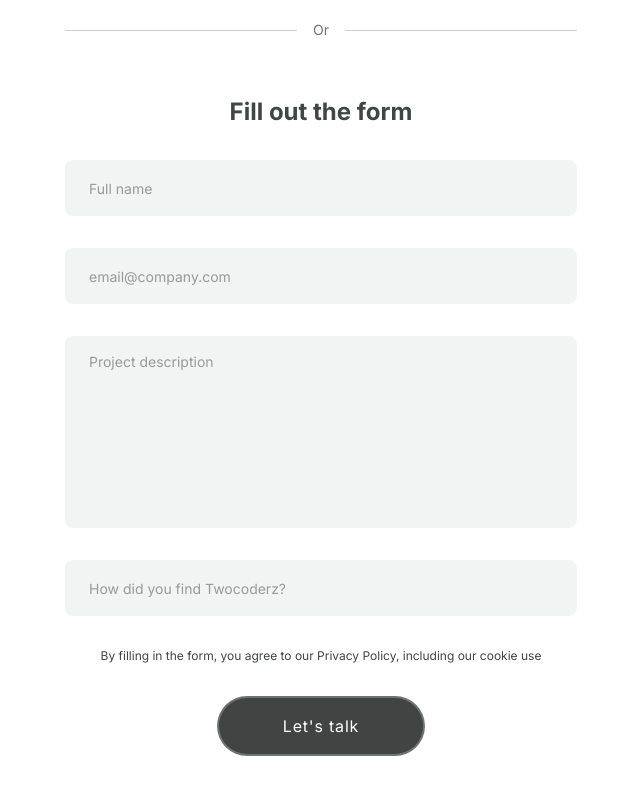
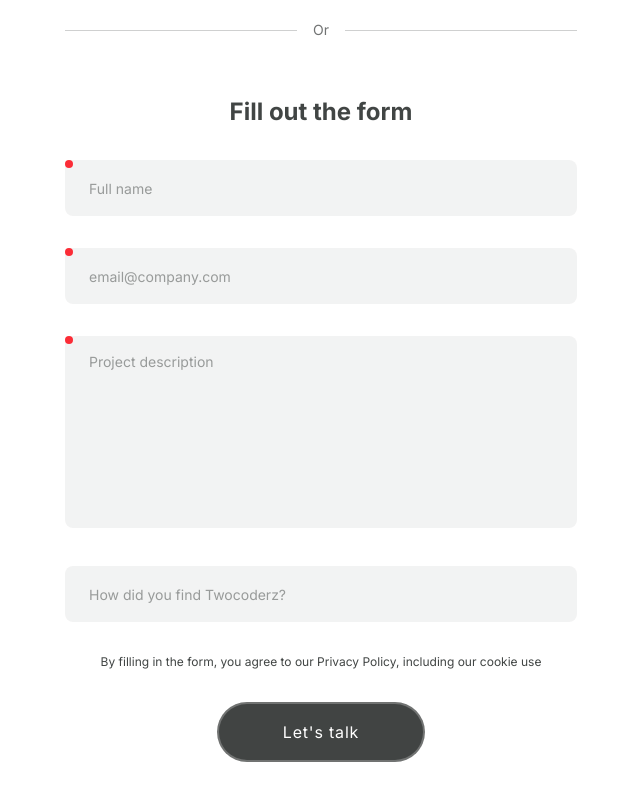
Before and after one commit to twocoderz/twocoderz.team, a React (Vite) app: page /contact in a window 1280 px wide. Shown: the part 524-1324 px from the top of the page, without its empty margins (319-959 px from the left). Built offline with nearby package versions, Linux system fonts and the light colour scheme.

Commit message:
implement required indication

```diff
--- a/src/pages/contact/components/ContactForm.tsx
+++ b/src/pages/contact/components/ContactForm.tsx
@@ -8,21 +8,23 @@ export default function ContactForm() {
         type="text"
         required
         placeholder="Full name"
-        className="placeholder:text-black-40 placeholder:text-sm"
+        className="placeholder:text-black-40 placeholder:text-sm w-full"
       />
       <Input
         type="email"
+        required
         placeholder="email@company.com"
-        className="placeholder:text-black-40 placeholder:text-sm"
+        className="placeholder:text-black-40 placeholder:text-sm w-full"
       />
       <Textarea
         placeholder="Project description"
-        className="h-48 placeholder:text-black-40 placeholder:text-sm"
+        required
+        className="h-48 placeholder:text-black-40 placeholder:text-sm w-full"
       />
       <Input
         type="text"
         placeholder="How did you find Twocoderz?"
-        className="placeholder:text-black-40 placeholder:text-sm"
+        className="placeholder:text-black-40 placeholder:text-sm w-full"
       />
     </form>
   );
--- a/src/shared/components/ui/MyInput.tsx
+++ b/src/shared/components/ui/MyInput.tsx
@@ -8,18 +8,23 @@ export interface InputProps extends InputHTMLAttributes<HTMLInputElement> {
 
 const Input = forwardRef<HTMLInputElement, InputProps>(
   ({ label, error, helperText, className, ...props }, ref) => {
+    const ariaLabel = props["aria-label"] ?? label;
+
     return (
       <div className="flex flex-col gap-p2">
-        {label && (
-          <label className="text-sm font-medium text-black-80">{label}</label>
+        <div className="relative">
+          {props.required && (
+            <span className="absolute top-0 left-0 h-2 w-2 rounded-full bg-red-500" />
           )}
           <input
             ref={ref}
+            aria-label={ariaLabel}
             className={`px-p6 py-p4 bg-black-5 rounded-r2 focus:outline-none focus:ring-1 focus:ring-black-80 ${
               error ? "border-red-500 focus:ring-red-500" : ""
             } ${className || ""}`}
             {...props}
           />
+        </div>
         {error && <p className="text-xs text-red-500">{error}</p>}
         {helperText && !error && (
           <p className="text-xs text-black-60">{helperText}</p>
--- a/src/shared/components/ui/MyTextarea.tsx
+++ b/src/shared/components/ui/MyTextarea.tsx
@@ -8,20 +8,23 @@ export interface TextareaProps extends TextareaHTMLAttributes<HTMLTextAreaElemen
 
 const Textarea = forwardRef<HTMLTextAreaElement, TextareaProps>(
   ({ label, error, helperText, className, ...props }, ref) => {
+    const ariaLabel = props["aria-label"] ?? label;
+
     return (
       <div className="flex flex-col gap-p2">
-        {label && (
-          <label className="text-sm font-medium text-black-80">
-            {label}
-          </label>
+        <div className="relative">
+          {props.required && (
+            <span className="absolute top-0 left-0 h-2 w-2 rounded-full bg-red-500" />
           )}
           <textarea
             ref={ref}
+            aria-label={ariaLabel}
             className={`px-p6 py-p4 bg-black-5 rounded-r2 focus:outline-none focus:ring-1 focus:ring-black-80 resize-none ${
               error ? "border-red-500 focus:ring-red-500" : ""
             } ${className || ""}`}
             {...props}
           />
+        </div>
         {error && <p className="text-xs text-red-500">{error}</p>}
         {helperText && !error && (
           <p className="text-xs text-black-60">{helperText}</p>
```
Also changed, not shown: 1 other file (tests, documents, lock files or other folders). Lines whose indentation alone changed are shown as unchanged.
